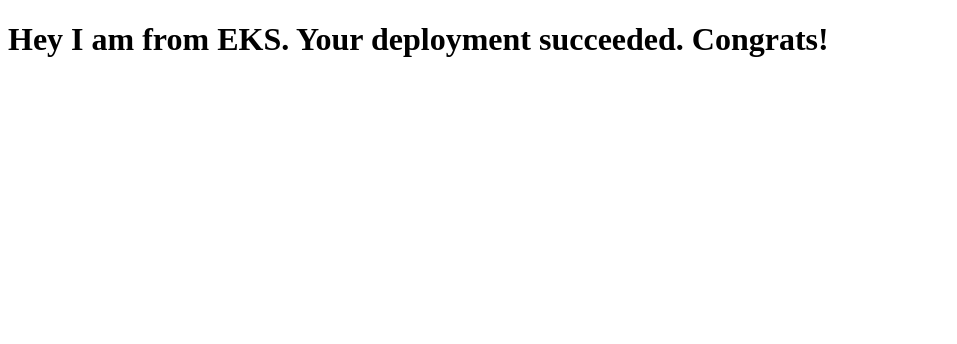
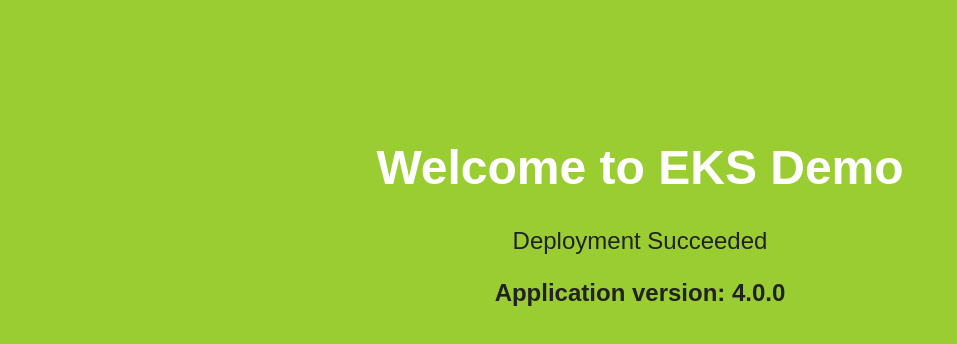
Before and after one commit to gajjalarudra/eks-master, a plain HTML site: page nginx-demo/index.html in a window 1280 px wide. Shown: the whole page, without its empty margins (0-957 px from the left). Drawn offline with Linux system fonts and the light colour scheme.

Commit message:
new commit

```diff
--- a/nginx-demo/index.html
+++ b/nginx-demo/index.html
@@ -1,9 +1,27 @@
 <!DOCTYPE html>
 <html>
 <head>
-    <title>Deployment Success</title>
+    <title>EKS Demo</title>
+    <style>
+        body {
+            background-color: yellowgreen;
+            font-family: Arial, sans-serif;
+            text-align: center;
+            padding-top: 100px;
+        }
+        h1 {
+            font-size: 3em;
+            color: white;
+        }
+        p {
+            font-size: 1.5em;
+            color: #222;
+        }
+    </style>
 </head>
 <body>
-    <h1>Hey I am from EKS. Your deployment succeeded. Congrats!</h1>
+    <h1>Welcome to EKS Demo</h1>
+    <p>Deployment Succeeded</p>
+    <p><strong>Application version: 4.0.0</strong></p>
 </body>
 </html>
```
Also changed, not shown: manifestfiles/replicatset-ngixn-demo.yml (added, +19 -0 lines), Deploymend-kubectl/Readme.md (added).
